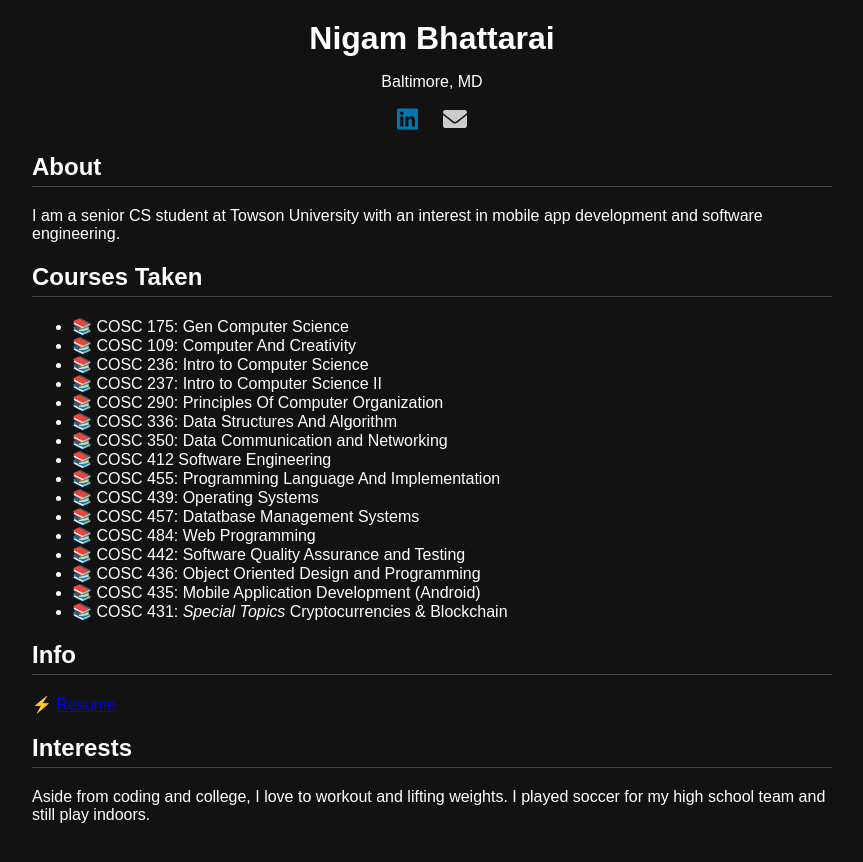
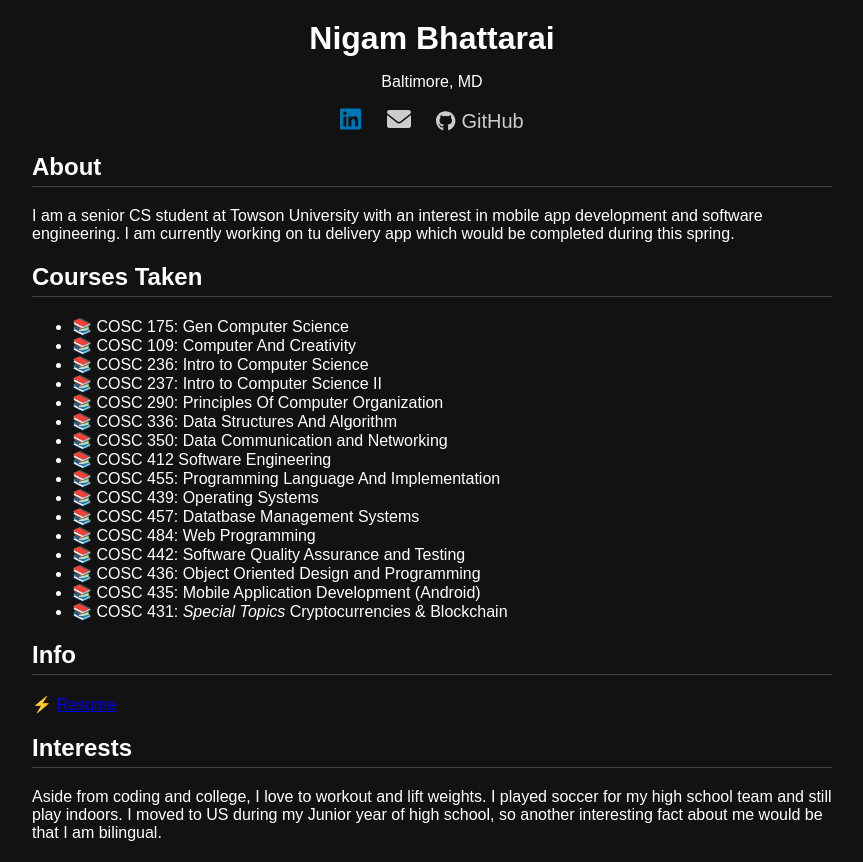
Before and after one commit to nbhatt-comp/personalSite, a plain HTML site: page index.html in a window 1280 px wide. Shown: the whole page, without its empty margins (208-1071 px from the left). Drawn offline with Linux system fonts and the light colour scheme.

Commit message:
Add files via upload

```diff
--- a/index.html
+++ b/index.html
@@ -56,12 +56,16 @@
                 <a href="mailto:bhattrainigam@example.com">
                     <i class="fa-solid fa-envelope" style="font-size: 24px; color: #ccc;"></i>
                 </a>
+
+                <a href="https://github.com/nbhatt-comp">
+                    <i class="fab fa-github"></i> GitHub
+                </a>
             </div>
         </div>
 
         <div class="section">
             <h2>About</h2>
-            <p>I am a senior CS student at Towson University with an interest in mobile app development and software engineering.
+            <p>I am a senior CS student at Towson University with an interest in mobile app development and software engineering. I am currently working on tu delivery app which would be completed during this spring.
 
         <div class="section">
             <h2>Courses Taken</h2>
@@ -92,7 +96,8 @@
 
         <div class="section">
             <h2>Interests</h2>
-            <p>Aside from coding and college, I love to workout and lifting weights. I played soccer for my high school team and still play indoors. </p>
+            <p>Aside from coding and college, I love to workout and lift weights. I played soccer for my high school team and still play indoors. I moved to US during my Junior year of high school, so another interesting fact about me would be that
+                I am bilingual.  </p>
         </div>
     </div>
 </body>
```
